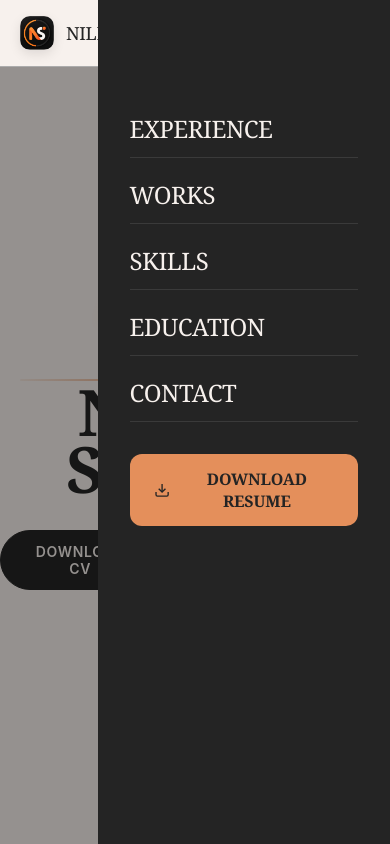
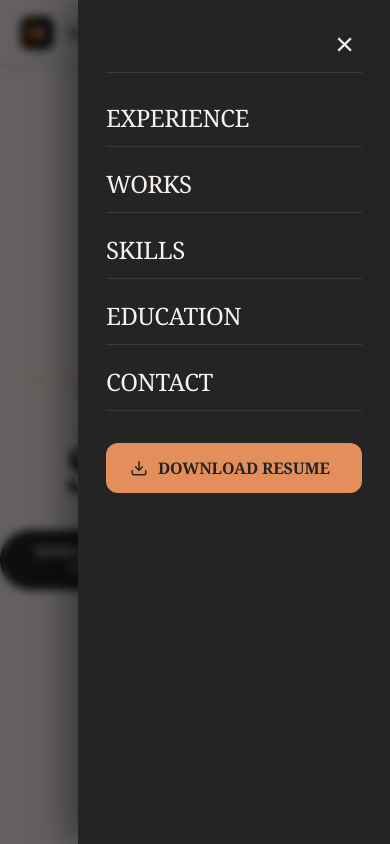
Before and after one commit to nileshgsuthar2003-cmyk/myportfolio, a React (Vite) app in the folder nilesh-portfolio-react/: page / in a window 390 px wide. Both pictures are taken after a click on the button "Toggle menu". Shown: the top 844 px of the page. Built offline with nearby package versions, Linux system fonts and the light colour scheme; a web font is replaced by a local one.

Commit message:
feat: add Navigation component and global stylesheet

```diff
--- a/nilesh-portfolio-react/src/components/Navigation/Navigation.jsx
+++ b/nilesh-portfolio-react/src/components/Navigation/Navigation.jsx
@@ -1,20 +1,12 @@
-import { useState, useEffect } from 'react';
+import { useState, useEffect, useRef } from 'react';
 import logoSvg from '../../assets/logo.svg';
 import ResumeModal from './ResumeModal';
 
 function Navigation() {
   const [isModalOpen, setIsModalOpen] = useState(false);
   const [isMobileMenuOpen, setIsMobileMenuOpen] = useState(false);
-
-  // Lock body scroll when mobile menu is open
-  useEffect(() => {
-    if (isMobileMenuOpen) {
-      document.body.style.overflow = 'hidden';
-    } else {
-      document.body.style.overflow = '';
-    }
-    return () => { document.body.style.overflow = ''; };
-  }, [isMobileMenuOpen]);
+  const sidebarRef = useRef(null);
+  const hamburgerRef = useRef(null);
 
   const scrollToSection = (e, sectionId) => {
     e.preventDefault();
@@ -29,6 +21,48 @@ function Navigation() {
     }
   };
 
+  // Close when clicking outside sidebar or pressing Escape
+  useEffect(() => {
+    if (!isMobileMenuOpen) return;
+
+    const handleClickOutside = (event) => {
+      if (
+        sidebarRef.current &&
+        !sidebarRef.current.contains(event.target) &&
+        hamburgerRef.current &&
+        !hamburgerRef.current.contains(event.target)
+      ) {
+        setIsMobileMenuOpen(false);
+      }
+    };
+
+    const handleKeyDown = (event) => {
+      if (event.key === 'Escape') {
+        setIsMobileMenuOpen(false);
+      }
+    };
+
+    document.addEventListener('mousedown', handleClickOutside);
+    document.addEventListener('touchstart', handleClickOutside, { passive: true });
+    document.addEventListener('keydown', handleKeyDown);
+
+    // Prevent background scrolling while mobile drawer is open
+    document.body.style.overflow = 'hidden';
+    if (window.__lenis__) {
+      window.__lenis__.stop();
+    }
+
+    return () => {
+      document.removeEventListener('mousedown', handleClickOutside);
+      document.removeEventListener('touchstart', handleClickOutside);
+      document.removeEventListener('keydown', handleKeyDown);
+      document.body.style.overflow = '';
+      if (window.__lenis__) {
+        window.__lenis__.start();
+      }
+    };
+  }, [isMobileMenuOpen]);
+
   return (
     <>
       <nav className="top-nav">
@@ -39,9 +73,11 @@ function Navigation() {
 
         {/* Hamburger button — mobile only */}
         <button
+          ref={hamburgerRef}
           className={`hamburger-btn ${isMobileMenuOpen ? 'open' : ''}`}
           onClick={() => setIsMobileMenuOpen(!isMobileMenuOpen)}
           aria-label="Toggle menu"
+          aria-expanded={isMobileMenuOpen}
         >
           <span className="hamburger-line"></span>
           <span className="hamburger-line"></span>
@@ -66,9 +102,30 @@ function Navigation() {
         </div>
       </nav>
 
-      {/* Mobile menu overlay — OUTSIDE nav to avoid clipping */}
-      <div className={`mobile-menu-overlay ${isMobileMenuOpen ? 'open' : ''}`} onClick={() => setIsMobileMenuOpen(false)}></div>
-      <div className={`mobile-menu ${isMobileMenuOpen ? 'open' : ''}`}>
+      {/* Mobile menu overlay — outside top-nav so backdrop-filter doesn't clip it */}
+      <div
+        className={`mobile-menu-overlay ${isMobileMenuOpen ? 'open' : ''}`}
+        onClick={() => setIsMobileMenuOpen(false)}
+        onTouchStart={() => setIsMobileMenuOpen(false)}
+        aria-hidden="true"
+      />
+
+      {/* Mobile menu drawer — outside top-nav for proper viewport layering */}
+      <div
+        ref={sidebarRef}
+        className={`mobile-menu ${isMobileMenuOpen ? 'open' : ''}`}
+        aria-label="Mobile Navigation"
+      >
+        <div className="mobile-menu-header">
+          <button
+            className="mobile-menu-close-btn"
+            onClick={() => setIsMobileMenuOpen(false)}
+            aria-label="Close menu"
+          >
+            &times;
+          </button>
+        </div>
+
         <a href="#experience" className="mobile-menu-link" onClick={(e) => scrollToSection(e, 'experience')}>Experience</a>
         <a href="#works" className="mobile-menu-link" onClick={(e) => scrollToSection(e, 'works')}>Works</a>
         <a href="#skills" className="mobile-menu-link" onClick={(e) => scrollToSection(e, 'skills')}>Skills</a>
--- a/nilesh-portfolio-react/src/styles/index.css
+++ b/nilesh-portfolio-react/src/styles/index.css
@@ -221,11 +221,13 @@ img {
 .mobile-menu-overlay {
   position: fixed;
   inset: 0;
-  background: rgba(0, 0, 0, 0.4);
-  z-index: 999;
+  background: rgba(0, 0, 0, 0.6);
+  backdrop-filter: blur(4px);
+  -webkit-backdrop-filter: blur(4px);
+  z-index: 1040;
   opacity: 0;
   pointer-events: none;
-  transition: opacity 0.35s ease;
+  transition: opacity 0.3s ease;
 }
 .mobile-menu-overlay.open {
   opacity: 1;
@@ -242,17 +244,20 @@ img {
   position: fixed;
   top: 0;
   right: 0;
-  width: 75%;
+  width: 80%;
   max-width: 320px;
   height: 100vh;
+  height: 100dvh;
   background-color: var(--color-charcoal);
   z-index: 1050;
   display: flex;
   flex-direction: column;
-  padding: 100px 32px 40px;
+  padding: 24px 28px 40px;
   gap: 8px;
   transform: translateX(100%);
-  transition: transform 0.4s cubic-bezier(0.22, 1, 0.36, 1);
+  transition: transform 0.35s cubic-bezier(0.22, 1, 0.36, 1);
+  box-shadow: -10px 0 35px rgba(0, 0, 0, 0.45);
+  overflow-y: auto;
 }
 .mobile-menu.open {
   transform: translateX(0);
@@ -261,6 +266,35 @@ img {
   .mobile-menu {
     display: none;
   }
+}
+
+.mobile-menu-header {
+  display: flex;
+  justify-content: flex-end;
+  align-items: center;
+  padding-bottom: 8px;
+  margin-bottom: 8px;
+  border-bottom: 1px solid rgba(255, 255, 255, 0.1);
+}
+
+.mobile-menu-close-btn {
+  background: none;
+  border: none;
+  color: var(--color-bg);
+  font-size: 32px;
+  line-height: 1;
+  cursor: pointer;
+  padding: 4px 8px;
+  display: flex;
+  align-items: center;
+  justify-content: center;
+  border-radius: 8px;
+  transition: color 0.2s ease, transform 0.2s ease;
+}
+
+.mobile-menu-close-btn:hover {
+  color: var(--color-accent);
+  transform: rotate(90deg);
 }
 
 .mobile-menu-link {
```
